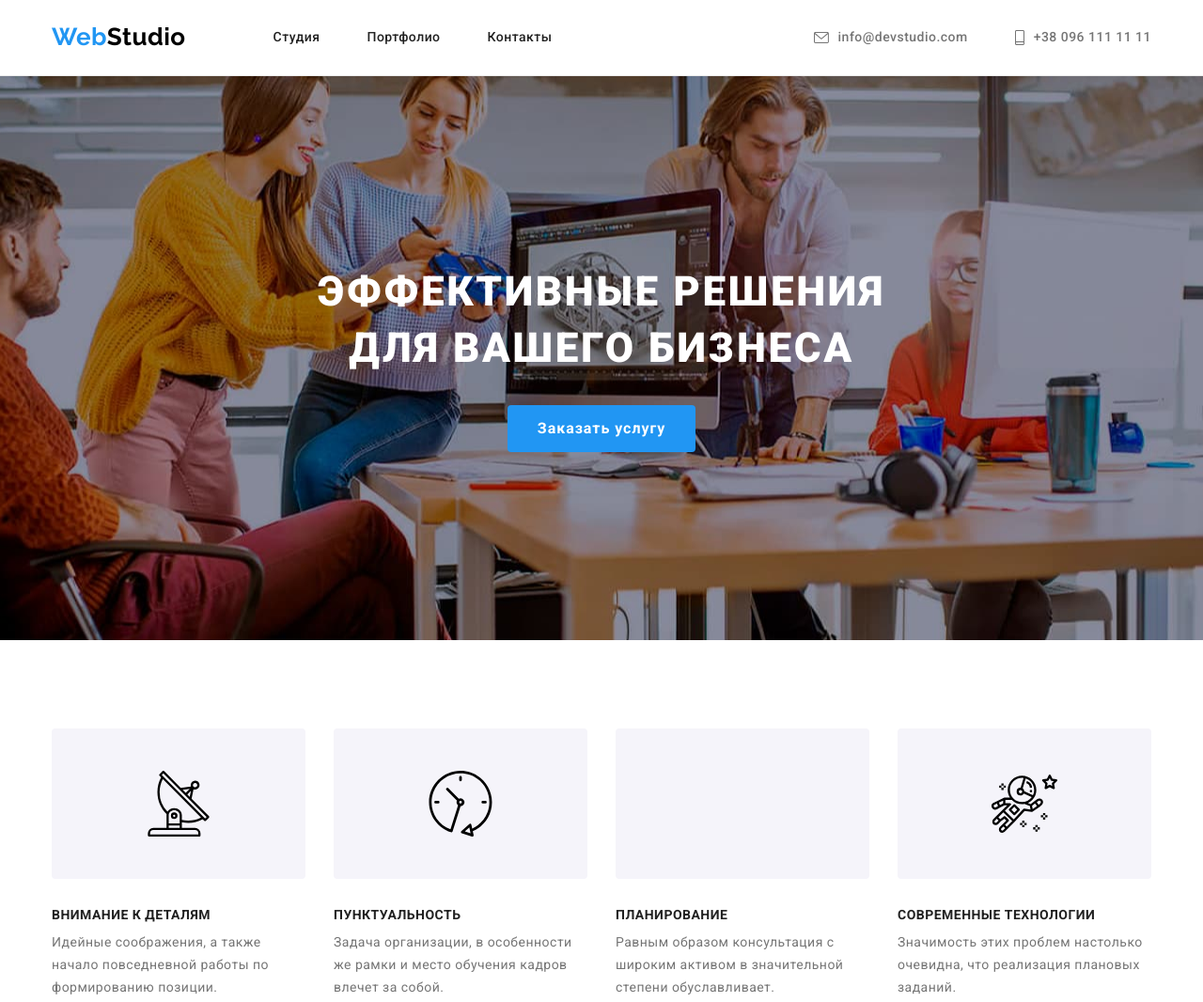
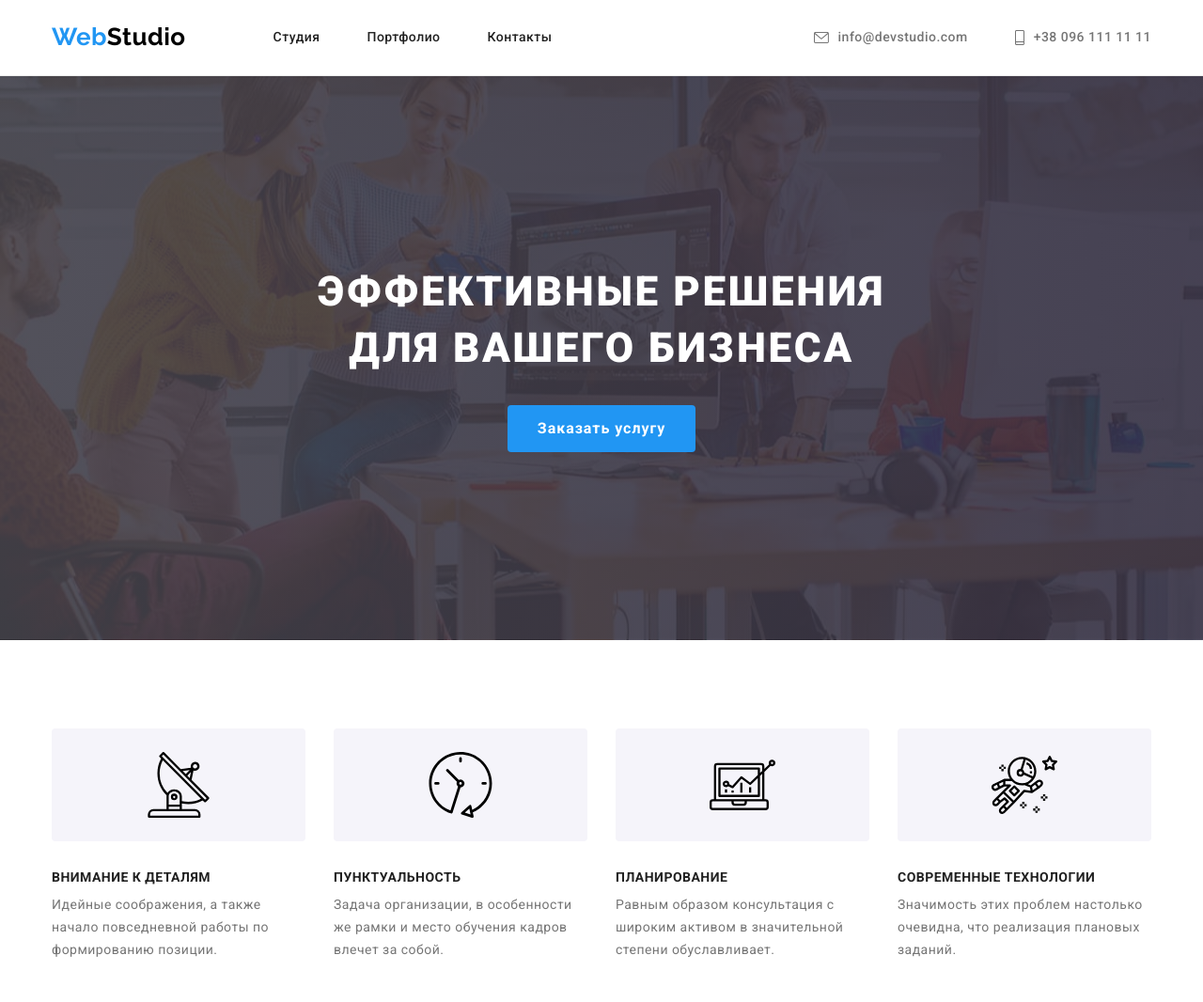
Before and after one commit to StanislavMironenko/goit-markup-hw-04, a plain HTML site: page index.html in a window 1280 px wide. Shown: the top 1066 px of the page at 94% size. Drawn offline with nearby package versions, Linux system fonts and the light colour scheme.

Commit message:
HW-исправленно

```diff
--- a/css/style.css
+++ b/css/style.css
@@ -146,8 +146,7 @@ body{
     padding-top: 94px;
 }
 .hero{
-    background-image: url(../images/bg-img.jpg);
-    /* background-image: linear-gradient(to right, grey, grey); */
+    background-image:linear-gradient(to right, rgb(75 74 81 / 85%) 0%, rgb(57 51 70 / 85%) 100%), url(../images/bg-img.jpg);
     background-repeat: no-repeat;
     background-position: center;
     background-color: grey;
@@ -181,7 +180,7 @@ body{
     border-radius: 4px;
     margin-bottom: 30px;
     width: 270px;
-    height: 160px;
+    height: 120px;
     background-color: var(--button-bc-);
 }
 .item .icon{
@@ -313,7 +312,7 @@ body{
     width: 170px;
     height: 92px;
     border: 1px solid #AFB1B8;
-    border-radius: 2px;
+    border-radius: 4px;
     fill: #AFB1B8;
     /* margin-right: 30px; */
 }
@@ -449,6 +448,9 @@ color: var(--white-color);
     text-align: center;
 
 }
+.footer-social .title{
+    display: flex;
+}
 .social-icon:hover,
 .social-icon:focus{
     background: var(--secondary-bc-);
--- a/index.html
+++ b/index.html
@@ -86,7 +86,7 @@
             <li class="item">
               <div class="benefits-icon">
                 <svg class="icon">
-                  <use href="/goit-markup-hw-04/images/icon/symbol-defs.svg#icon-diagram"></use>
+                  <use href="/goit-markup-hw-04/images/symbol-defs.svg#icon-diagram" ></use>
                 </svg>
               </div>
               <h3 class="benefits-title">Планирование</h3>
```
Also changed, not shown: images/symbol-defs.svg.
